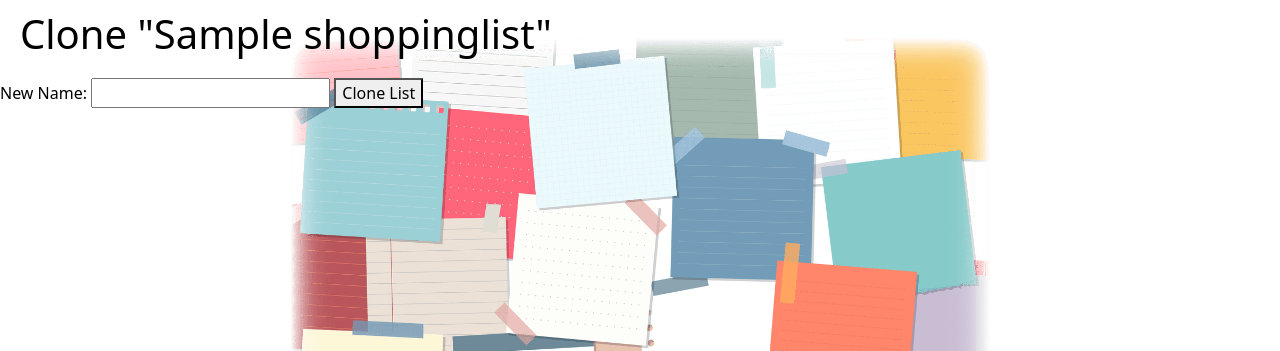
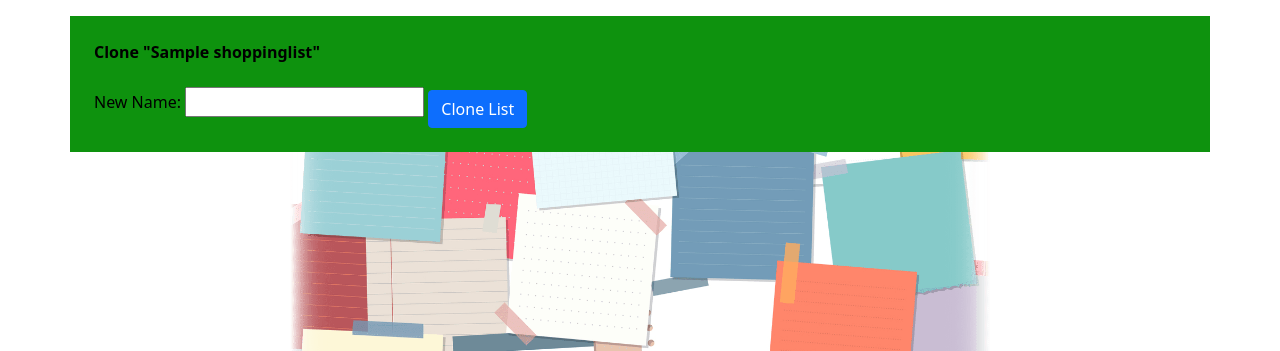
Before and after one commit to BjornL1/to_the_list_gd2, a Django app: page /shop_list/1/clone/ in a window 1280 px wide. Shown: the part 100-451 px from the top of the page. Run offline with Django 4.2, Linux system fonts and the light colour scheme; a user stored in the database is signed in; tables that the repository leaves empty hold one stand-in row (values such as "Sample post").

Commit message:
Update readme and css to display confirm page correctly for cloned lists

```diff
--- a/shop_list/templates/shop_list/clone.html
+++ b/shop_list/templates/shop_list/clone.html
@@ -12,27 +12,35 @@ Clone List
 
 <!DOCTYPE html>
 <html lang="en">
+
 <head>
     <meta charset="UTF-8">
     <title>Clone "{{ shopping_list.name }}"</title>
 </head>
+
 <body>
-    <h1>Clone "{{ shopping_list.name }}"</h1>
-    <form id="cloneForm" method="post">
-        {% csrf_token %}
-        <label for="new_name">New Name:</label>
-        <input type="text" id="new_name" name="new_name" required>
-        <button id="cloneButton" type="submit">Clone List</button>
-    </form>
-
+    <div class="container">
+        <div class="row justify-content-center">
+            <div class="col-md-12 bg-green mt-3 p-4">
+                <p style="font-weight: bold">Clone "{{ shopping_list.name }}"</p>
+                <form id="cloneForm" method="post">
+                    {% csrf_token %}
+                    <label for="new_name">New Name:</label>
+                    <input type="text" id="new_name" name="new_name" required>
+                    <button id="cloneButton" class="btn btn-primary homepage-buttons" type="submit">Clone List</button>
+                </form>
+            </div>
+        </div>
+    </div>
     <script>
         // Confirm cloning action before submitting the form
-        document.getElementById('cloneForm').addEventListener('submit', function(event) {
+        document.getElementById('cloneForm').addEventListener('submit', function (event) {
             // Get the new name entered by the user
             var newName = document.getElementById('new_name').value;
 
             // Display a confirmation dialog
-            var confirmed = confirm('Are you sure you want to clone the list with the name "' + newName + '"?');
+            var confirmed = confirm('Are you sure you want to clone the list with the name "' + newName +
+                '"?');
 
             // Prevent form submission if user cancels the action
             if (!confirmed) {
@@ -40,6 +48,8 @@ Clone List
             }
         });
     </script>
+    </div>
 </body>
+
 </html>
 {% endblock %}
--- a/shop_list/templates/shop_list/clone_confirmation.html
+++ b/shop_list/templates/shop_list/clone_confirmation.html
@@ -14,9 +14,9 @@ Clone Confirmation
     <!-- Add your CSS links or styles here if needed -->
 </head>
 <body>
-    <div>
-        <p>List "{{ shopping_list.name }}" has been cloned successfully with the new name "{{ new_name }}".</p>
-        <a href="{% url 'show_shopping_lists' %}" class="btn btn-primary">Close</a>
+    <div class="text-center bg-green mt-3 p-4">
+        <p style="font-weight: bold">List "{{ shopping_list.name }}" has been cloned successfully with the new name "{{ new_name }}".</p>
+        <a href="{% url 'show_shopping_lists' %}" class="btn btn-primary homepage-buttons">Close</a>
     </div>
 </body>
 {% endblock %}
```
Also changed, not shown: README.md, 7 other files.
